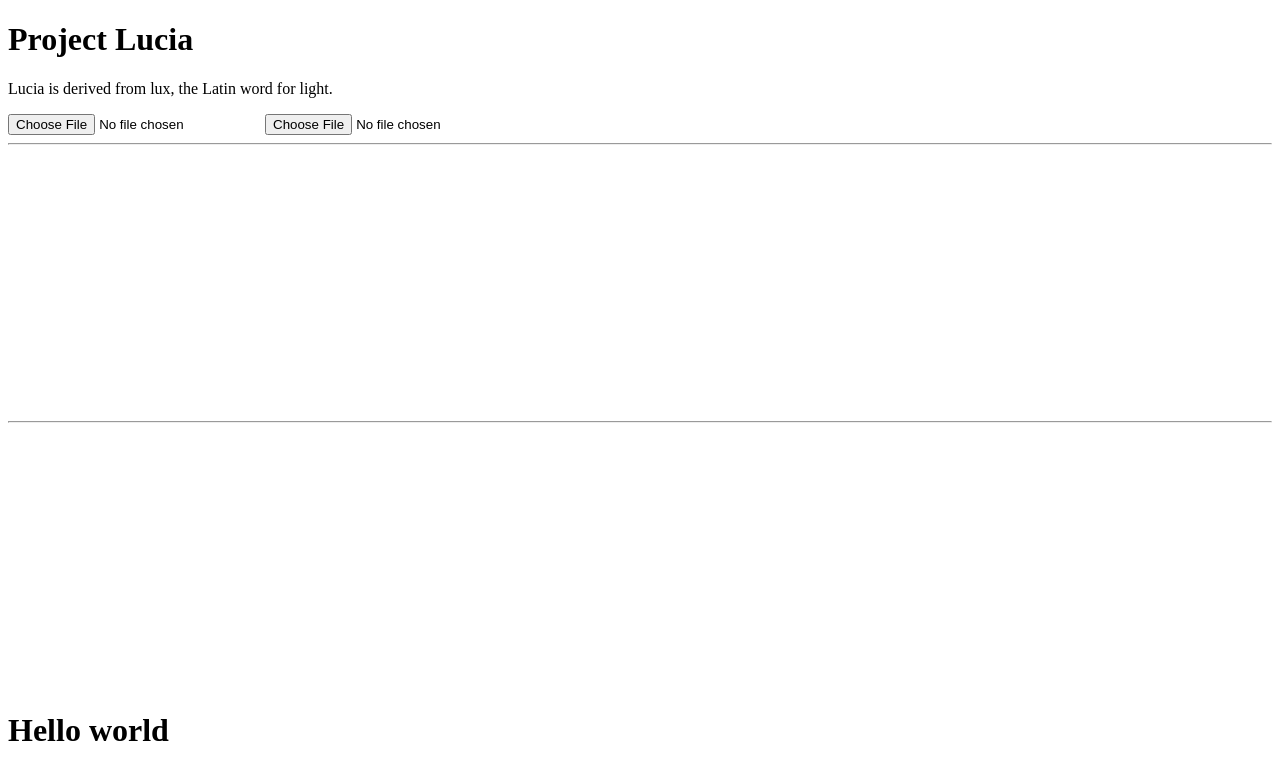
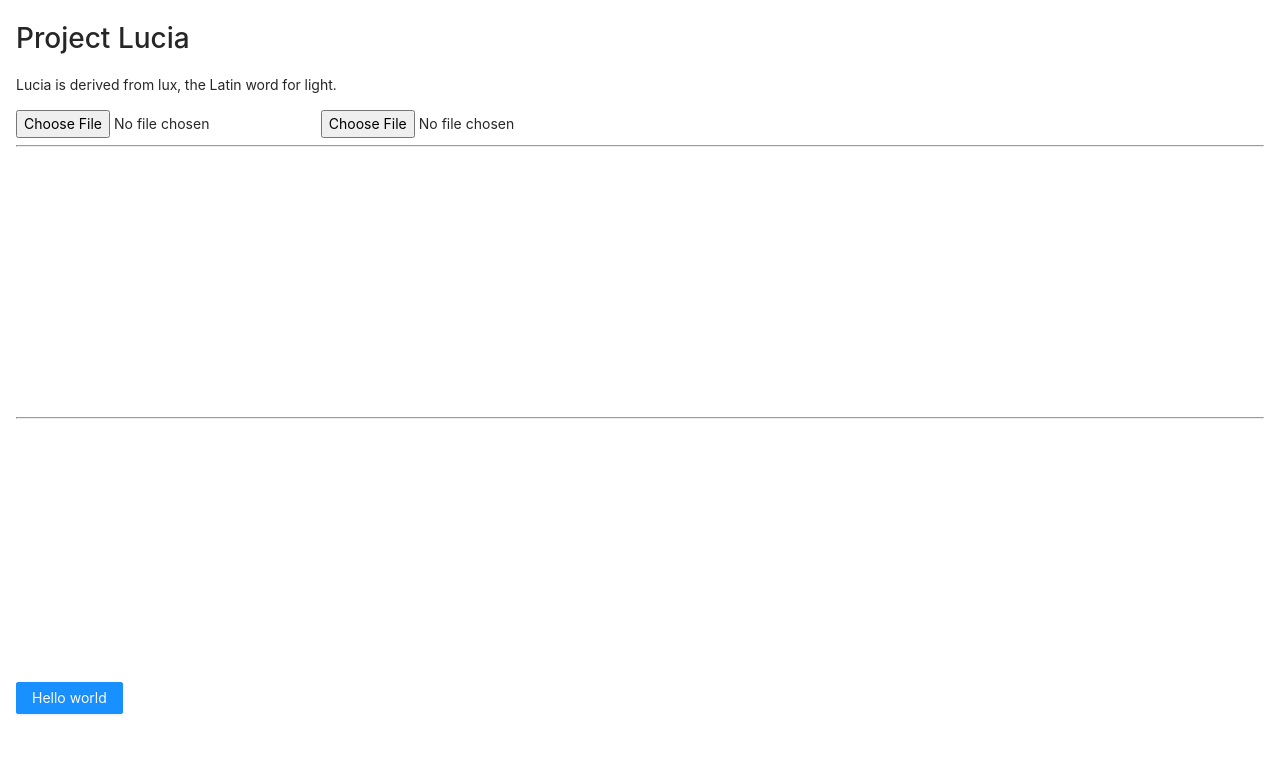
Before and after one commit to tylerlong/lucia, a React app: page / in a window 1280 px wide. Shown: the top 780 px of the page. Built offline with nearby package versions, Linux system fonts and the light colour scheme.

Commit message:
Add antd

```diff
--- a/package.json
+++ b/package.json
@@ -8,6 +8,7 @@
     "serve": "webpack serve"
   },
   "dependencies": {
+    "antd": "^4.9.4",
     "react": "^17.0.1",
     "react-dom": "^17.0.1"
   },
--- /dev/null
+++ b/src/index.css
@@ -0,0 +1,5 @@
+@import '~antd/dist/antd.css';
+
+body {
+  padding: 16px;
+}
--- a/src/index.tsx
+++ b/src/index.tsx
@@ -1,6 +1,9 @@
+import './index.css'
+
 import ReactDOM from 'react-dom';
 import React from 'react';
+import {Button} from 'antd';
 
 const container = document.createElement('div');
 document.body.appendChild(container);
-ReactDOM.render(<h1>Hello world</h1>, container);
+ReactDOM.render(<Button type="primary">Hello world</Button>, container);
```
Also changed, not shown: 1 other file (tests, documents, lock files or other folders).
